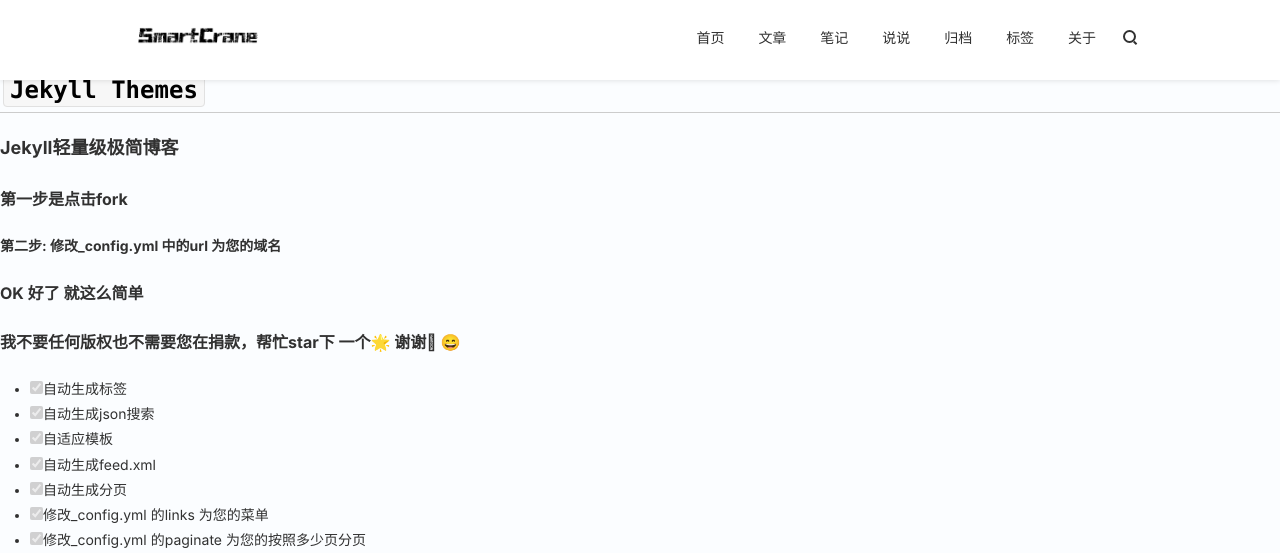
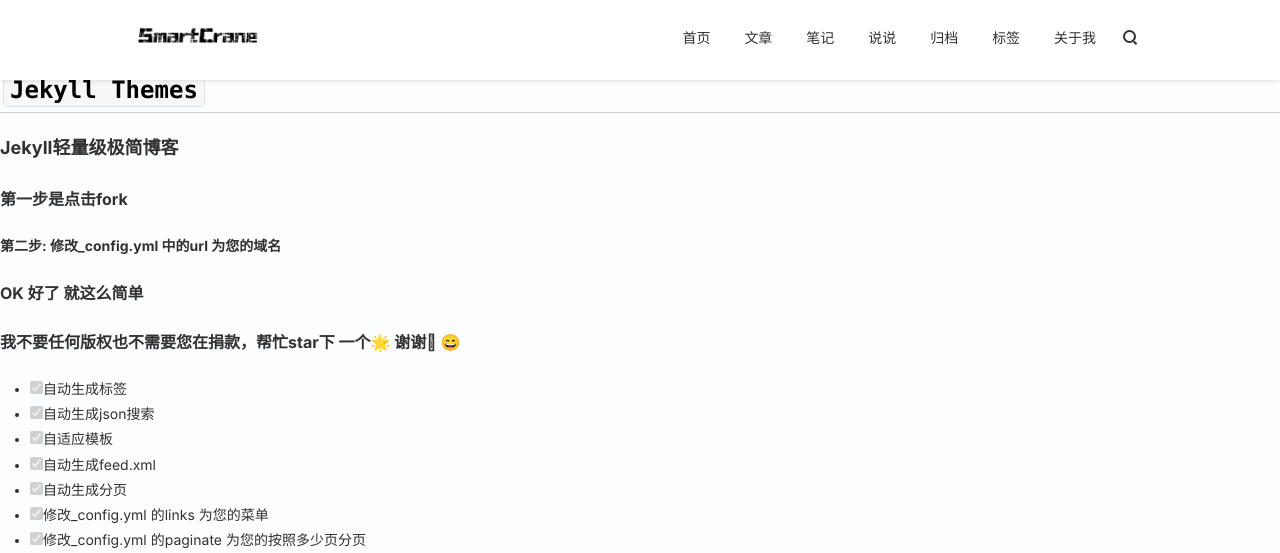
Before and after one commit to smartcrane2/smartcrane2.github.io, a Jekyll site: the page built from ChinaREADME.md, in a window 1280 px wide. Shown: the top 553 px of the page. Built offline with Jekyll 4.4.1, drawn with Linux system fonts in a browser that asks for light colours; nearby versions of some CDN libraries; our own code applies the rules of GitHub Pages for plain Markdown files; comment, search, counter and statistics services are not loaded; grey boxes are pictures that could not be loaded.

Commit message:
Update _config.yml

```diff
--- a/_config.yml
+++ b/_config.yml
@@ -29,7 +29,7 @@
   - name:         标签
     url:          /tags
     external:     false
-  - name:         关于
+  - name:         关于我
     url:          /about
     external:     false
 # ------------ CONFIGURABLE END ------------
```
